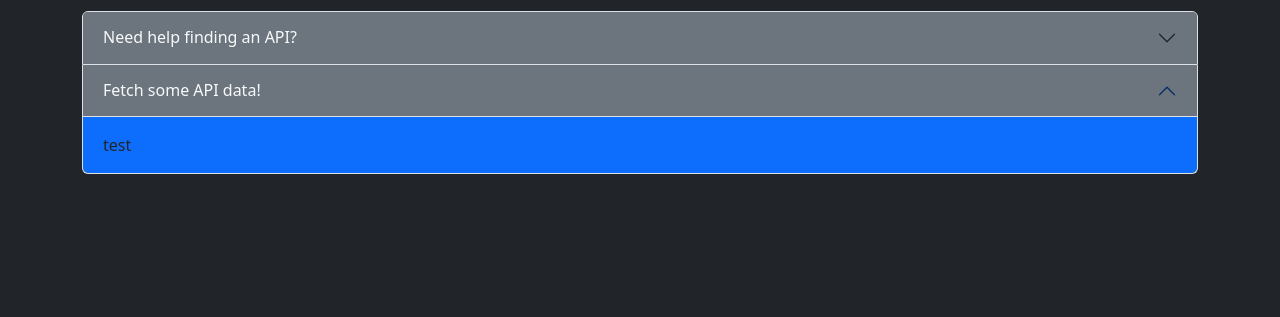
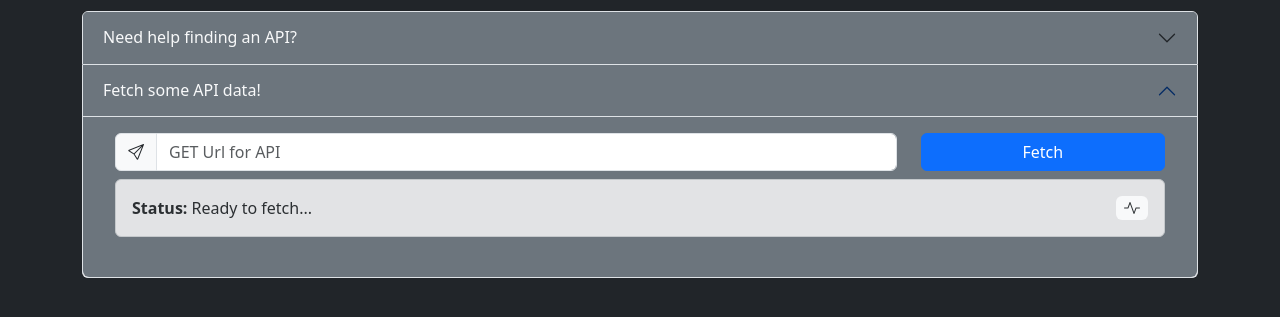
Before and after one commit to dah06a/api-visualizer, a website built with Parcel: page index.html in a window 1280 px wide. Shown: the part 69-386 px from the top of the page. Built offline with nearby package versions, Linux system fonts and the light colour scheme; no server answers.

Commit message:
Setup row to fetch data and hooked up basic function

```diff
--- a/index.html
+++ b/index.html
@@ -71,7 +71,7 @@
             </div>
 
             <!-- Fetch Input Accordion -->
-            <div class="accordion-item bg-secondary">
+            <div class="accordion-item">
               <h2 class="accordion-header">
                 <button
                   class="accordion-button bg-secondary text-light"
@@ -82,10 +82,42 @@
                   Fetch some API data!
                 </button>
               </h2>
-              <div id="fetchApiInput" class="accordion-collapse show bg-primary" data-bs-parent="#findApiPare t">
+              <div id="fetchApiInput" class="accordion-collapse show bg-secondary" data-bs-parent="#findApiParent">
                 <div class="accordion-body">
-                  test
+                  <div class="container-fluid">
+
+                    <!-- URL and Fetch Row -->
+                    <form class="row">
+                      <div class="col-12 col-sm-9 mb-2 mb-sm-0">
+                        <div class="input-group">
+                          <span class="input-group-text"><i class="bi bi-send"></i></span>
+                          <input id="apiUrl" type="text" class="form-control" placeholder="GET Url for API">
+                        </div>
+                      </div>
+                      <div class="col-12 col-sm-3 d-flex justify-content-center">
+                        <input type="submit" value="Fetch" id="fetchBtn" class="btn btn-primary w-100" />
+                      </div>
+                    </form>
+
+                    <!-- Status Row -->
+                    <div class="row my-2">
+                      <div class="col">
+                        <div id="statusAlert" class="alert alert-secondary" role="alert">
+                          <div class="d-flex justify-content-between">
+                            <div>
+                              <strong>Status:</strong>
+                              <span id="statusText">Ready to fetch...</span>
+                            </div>
+                            <div id="statusIconContainer" class="px-2 bg-light rounded">
+                              <i class="bi bi-activity"></i>
+                            </div>
+                          </div>
+                        </div>
+                      </div>
+                    </div>
+                  </div>
                 </div>
+              </div>
             </div>
           </div>
         </div>
--- a/index.js
+++ b/index.js
@@ -16,12 +16,13 @@ import apiCategories from './apiCategories.json' assert { type: 'json' };
 const apiSearch = document.querySelector('#apiSearch');
 const authCheck = document.querySelector('#authCheck');
 const corsCheck = document.querySelector('#corsCheck');
-
 apiSearch.addEventListener('keyup', (e) => displayApiList(e));
 authCheck.addEventListener('click', (e) => displayApiList(e));
 corsCheck.addEventListener('click', (e) => displayApiList(e));
+displayApiList();
 
-displayApiList();
+const fetchBtn = document.querySelector('#fetchBtn');
+fetchBtn.addEventListener('click', (e) => fetchApi(e))
 
 function displayApiList(e) {
   const apiListRow = document.querySelector('#apiListRow');
@@ -45,7 +46,6 @@ function displayApiList(e) {
     return includeApi;
   });
 
-  console.log(updatedApiList);
   apiCategories.sort();
   for (const category of apiCategories) {
     const isCategoryInApiList = updatedApiList.filter(api => api.Category === category).length;
@@ -86,8 +86,15 @@ function displayApiList(e) {
 
 }
 
-async function fetchApi(url) {
-  const corsProxyUrl = 'https://corsproxy.io/?' + encodeURIComponent(url);
+async function fetchApi(e) {
+  e.preventDefault();
+  console.log('in function');
+
+  const apiUrl = document.querySelector('#apiUrl').value;
+  console.log(apiUrl);
+  const corsProxyUrl = 'https://corsproxy.io/?' + encodeURIComponent(apiUrl);
+
+  if (apiUrl.trim().length) {
     try {
       const response = await fetch(corsProxyUrl);
       const data = await response.json();
@@ -95,6 +102,13 @@ async function fetchApi(url) {
     } catch(err) {
       console.error(err);
     }
+  } else {
+    //Warn user that there is no url to fetch
+  }
 }
 
-fetchApi('https://api.publicapis.org/categories');
+//Create a card component
+//Look at top level of results - see if any is type array
+//Print out main key/values that are NOT the array
+//Then, create a sub-card or sub-section for each element in the array key/value
+//
```
Lines whose indentation alone changed are shown as unchanged.
